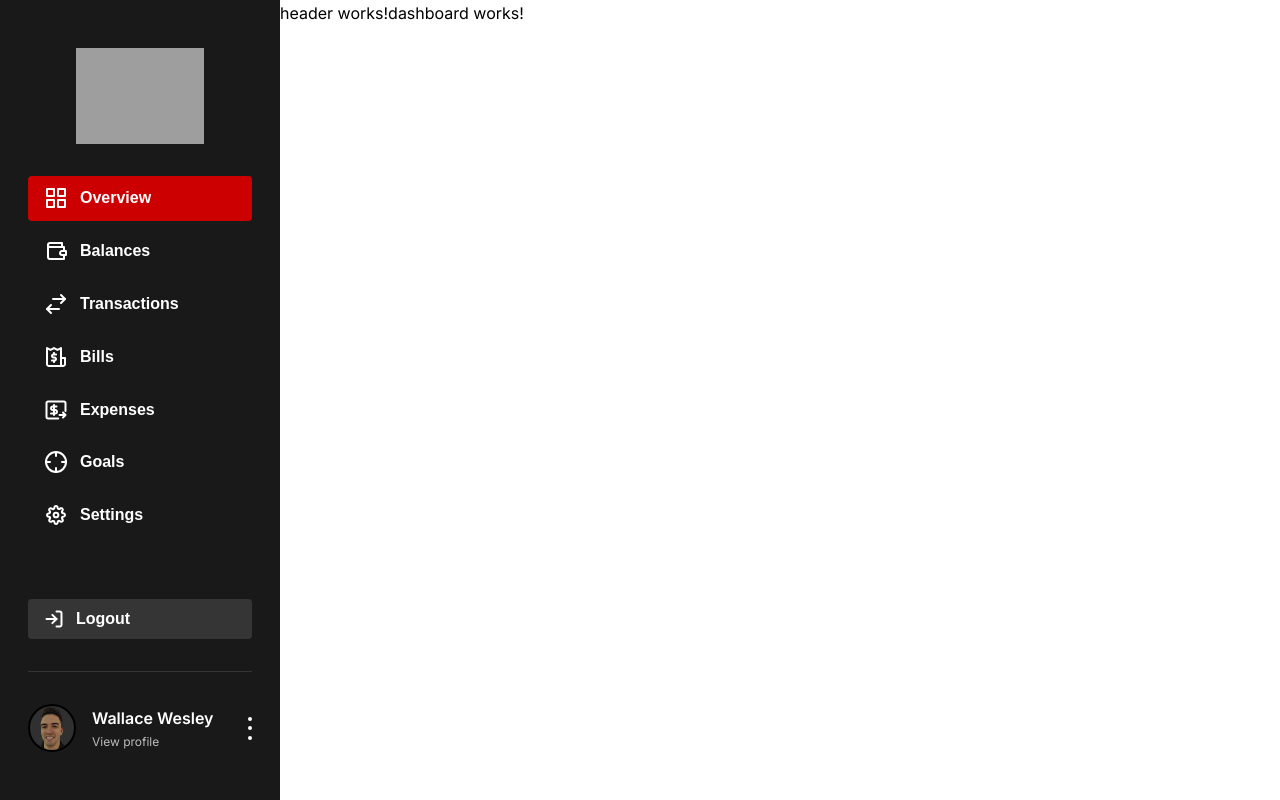
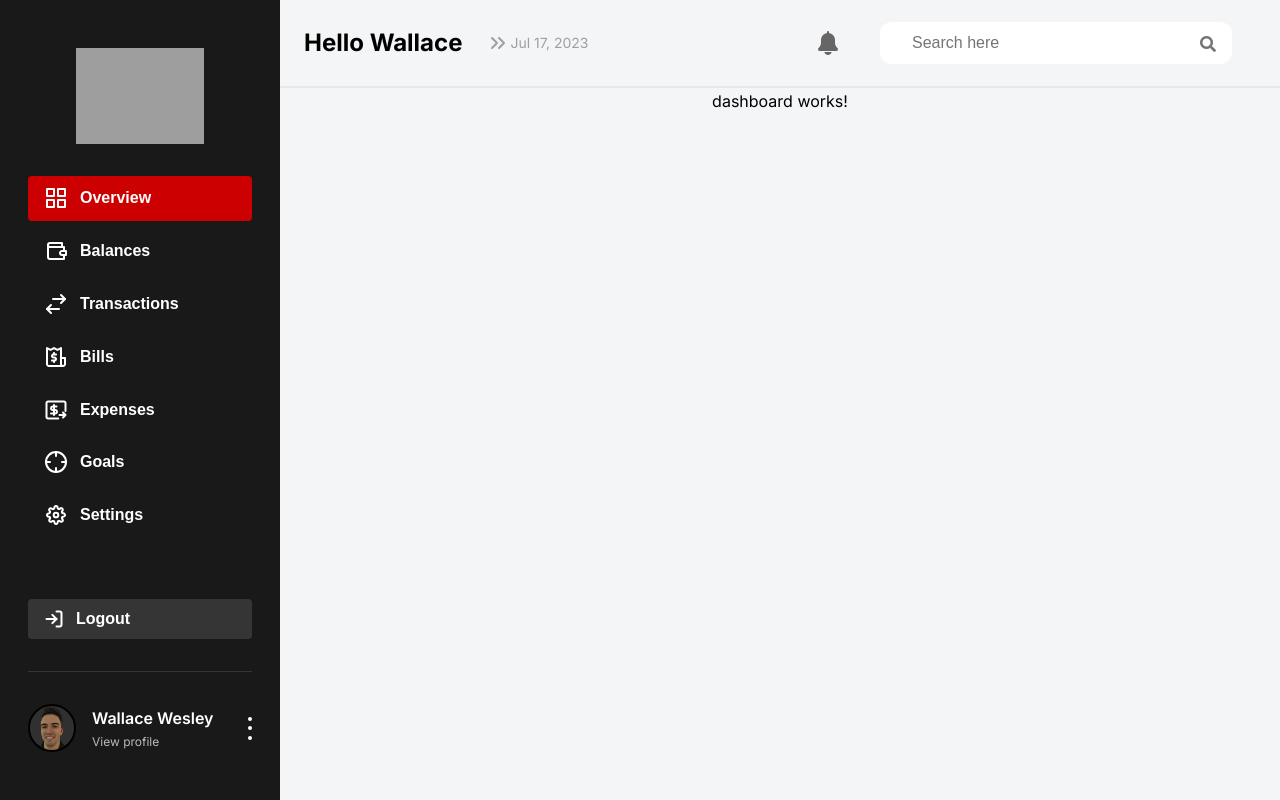
Before and after one commit to wallacewolv/fineBank, an Angular app: page /dashboard in a window 1280 px wide. Built offline with nearby package versions, Linux system fonts and the light colour scheme; grey boxes are pictures that could not be loaded.

Commit message:
feat: Criando HeaderComponent

```diff
--- a/src/app/views/dashboard/dashboard.component.html
+++ b/src/app/views/dashboard/dashboard.component.html
@@ -1,5 +1,7 @@
 <div class="dashboard_container">
   <fbank-nav-bar></fbank-nav-bar>
-  <fbank-header></fbank-header>
-  <p>dashboard works!</p>
+  <div class="dashboard_content">
+    <fbank-header class="dashboard_header"></fbank-header>
+    <p>dashboard works!</p>
+  </div>
 </div>
--- a/src/app/views/dashboard/dashboard.component.scss
+++ b/src/app/views/dashboard/dashboard.component.scss
@@ -1,4 +1,17 @@
 .dashboard_container {
   display: flex;
   height: 100%;
+  width: 100%;
+
+  .dashboard_content {
+    display: flex;
+    flex-direction: column;
+    justify-content: flex-start;
+    align-items: center;
+    width: 100%;
+
+    .dashboard_header {
+      width: 100%;
+    }
+  }
 }
--- a/src/app/views/shared/header/header.component.html
+++ b/src/app/views/shared/header/header.component.html
@@ -1 +1,21 @@
-<p>header works!</p>
+<div class="header_container">
+  <div class="header_hello_date">
+    <span class="header_hello">Hello Wallace</span>
+    <div class="header_date">
+      <img src="./assets/images/ChevronsRight.svg" alt="" />
+      <time>{{ currentDate }}</time>
+    </div>
+  </div>
+  <div class="header_notification_search">
+    <div
+     [class.header_notification]="notifications.length == 0"
+     [class.header_notification_active]="notifications.length > 0"
+    >
+      <img src="./assets/images/bell.png" alt="" />
+    </div>
+    <div class="search-container">
+      <input type="text" placeholder="Search here">
+      <i class="fas fa-search search-icon"></i>
+    </div>
+  </div>
+</div>
--- a/src/app/views/shared/header/header.component.scss
+++ b/src/app/views/shared/header/header.component.scss
@@ -0,0 +1,95 @@
+.header_container {
+  display: flex;
+  align-items: center;
+  justify-content: space-between;
+  height: 5.5rem;
+  border-bottom: 2px solid rgba(232, 232, 232, 1);
+
+  .header_hello_date {
+    display: flex;
+    align-items: center;
+    justify-content: center;
+
+    .header_hello {
+      font-size: 1.5rem;
+      font-weight: 700;
+      padding: 0 1.5rem;
+    }
+
+    .header_date {
+      display: flex;
+      align-items: center;
+      justify-content: center;
+
+      > image {
+        width: 1.5rem;
+        height: 1.5rem;
+      }
+
+      > time {
+        color: #9f9f9f;
+        font-size: 0.875rem;
+        font-weight: 400;
+      }
+    }
+  }
+
+  .header_notification_search {
+    display: flex;
+    align-items: center;
+    justify-content: flex-end;
+
+    .header_notification,
+    .header_notification_active {
+      display: flex;
+      align-items: center;
+      justify-content: center;
+      height: 100%;
+      margin-right: 0.5rem;
+
+      transition: color 0.2s;
+    }
+
+    .header_notification_active {
+      margin-right: 0;
+    }
+
+    .header_notification:hover,
+    .header_notification_active:hover {
+      filter: brightness(0.8);
+    }
+
+    .header_notification_active::after {
+      content: "";
+      border: 0.25rem solid red;
+      border-radius: 50%;
+      position: relative;
+      bottom: 0.5rem;
+      right: 0.25rem;
+    }
+
+    .search-container {
+      position: relative;
+      display: inline-block;
+      padding: 0 2rem;
+
+      input[type="text"] {
+        font-size: 1rem;
+        font-weight: 400;
+        padding: 0.75rem 2rem;
+        border-radius: 0.75rem;
+        width: 22rem;
+        background: #ffffff;
+      }
+
+      /* Estilize o ícone */
+      .search-icon {
+        position: relative;
+        top: 0.65rem;
+        right: 2rem;
+        transform: translateY(-50%);
+        color: #757575;
+      }
+    }
+  }
+}
--- a/src/app/views/shared/header/header.component.ts
+++ b/src/app/views/shared/header/header.component.ts
@@ -1,12 +1,35 @@
+import { CommonModule, DatePipe } from '@angular/common';
 import { Component, OnInit } from '@angular/core';
+import { FormsModule } from '@angular/forms';
+import { MatFormFieldModule } from '@angular/material/form-field';
+import { MatIconModule } from '@angular/material/icon';
+import { MatInputModule } from '@angular/material/input';
 
 @Component({
   selector: 'fbank-header',
   templateUrl: './header.component.html',
   styleUrls: ['./header.component.scss'],
-  standalone: true
+  imports: [
+    CommonModule,
+    FormsModule,
+    MatFormFieldModule,
+    MatInputModule,
+    MatIconModule,
+  ],
+  providers: [DatePipe],
+  standalone: true,
 })
 export class HeaderComponent implements OnInit {
-  constructor() {}
-  ngOnInit(): void {}
+  public currentDate = '';
+  public notifications = [];
+
+  constructor(private datePipe: DatePipe) {}
+
+  ngOnInit(): void {
+    this.formattedDate();
+  }
+  private formattedDate() {
+    const date = new Date();
+    this.currentDate = this.datePipe.transform(date, 'MMM dd, yyyy') ?? '';
+  }
 }
--- a/src/index.html
+++ b/src/index.html
@@ -10,6 +10,7 @@
   <link href="https://fonts.googleapis.com/css2?family=Roboto:wght@300;400;500&display=swap" rel="stylesheet">
   <link href="https://fonts.googleapis.com/icon?family=Material+Icons" rel="stylesheet">
   <link href="https://fonts.googleapis.com/css2?family=Inter:wght@400;600;700;800&display=swap" rel="stylesheet">
+  <link rel="stylesheet" href="https://cdnjs.cloudflare.com/ajax/libs/font-awesome/5.15.3/css/all.min.css">
 </head>
 <body>
   <fbank-root></fbank-root>
--- a/src/styles.scss
+++ b/src/styles.scss
@@ -58,5 +58,5 @@ body {
   color: var(--default-black);
   box-sizing: border-box;
 
-  background: var(--gray-100);
+  background: #F4F5F7;
 }
```
Also changed, not shown: src/assets/images/ChevronsRight.svg (added), src/assets/images/bell.png (added).
